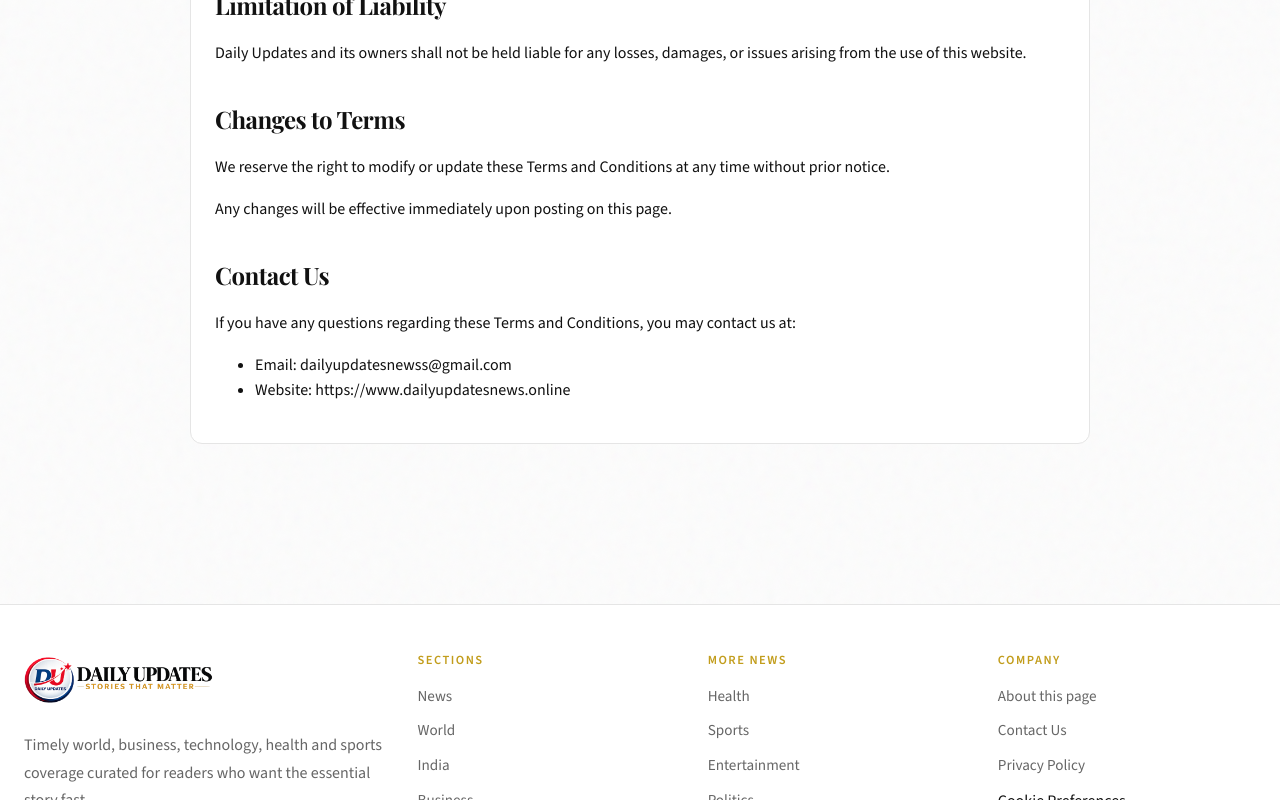
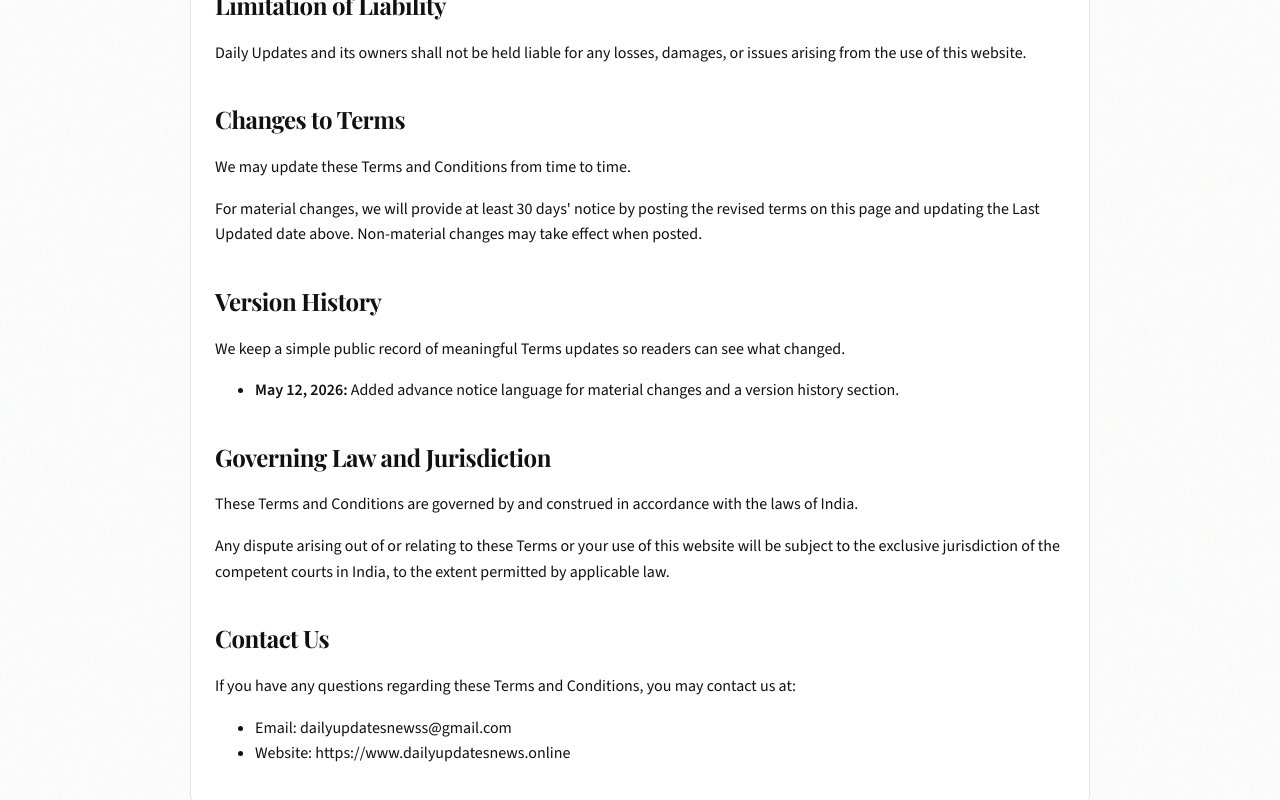
Before and after one commit to stibinottathai/daily-updates, a Next.js app: page /terms in a window 1280 px wide. Shown: the part 1485-2285 px from the top of the page. Built offline with nearby package versions, Linux system fonts and the light colour scheme; no server answers; the database is empty; a web font is replaced by a local one.

Commit message:
some small changes

```diff
--- a/src/app/terms/page.tsx
+++ b/src/app/terms/page.tsx
@@ -14,7 +14,7 @@
         <div style={{ marginBottom: '2rem' }}>
           <span className="card-category">Legal</span>
           <h1 style={{ fontSize: 'clamp(1.9rem, 3.5vw, 2.8rem)', marginTop: '1rem', marginBottom: '0.75rem' }}>Terms and Conditions</h1>
-          <p style={{ color: 'var(--text-muted)' }}>Last Updated: May 8, 2026</p>
+          <p style={{ color: 'var(--text-muted)' }}>Last Updated: May 12, 2026</p>
         </div>
 
         <div className="contact-page-card" style={{ display: 'grid', gap: '1.5rem' }}>
@@ -87,9 +87,31 @@
           <section>
             <h2>Changes to Terms</h2>
             <p>
-              We reserve the right to modify or update these Terms and Conditions at any time without prior notice.
+              We may update these Terms and Conditions from time to time.
             </p>
-            <p>Any changes will be effective immediately upon posting on this page.</p>
+            <p>
+              For material changes, we will provide at least 30 days' notice by posting the revised terms on this page and
+              updating the Last Updated date above. Non-material changes may take effect when posted.
+            </p>
+          </section>
+
+          <section>
+            <h2>Version History</h2>
+            <p>We keep a simple public record of meaningful Terms updates so readers can see what changed.</p>
+            <ul>
+              <li><strong>May 12, 2026:</strong> Added advance notice language for material changes and a version history section.</li>
+            </ul>
+          </section>
+
+          <section>
+            <h2>Governing Law and Jurisdiction</h2>
+            <p>
+              These Terms and Conditions are governed by and construed in accordance with the laws of India.
+            </p>
+            <p>
+              Any dispute arising out of or relating to these Terms or your use of this website will be subject to the
+              exclusive jurisdiction of the competent courts in India, to the extent permitted by applicable law.
+            </p>
           </section>
 
           <section>
```
